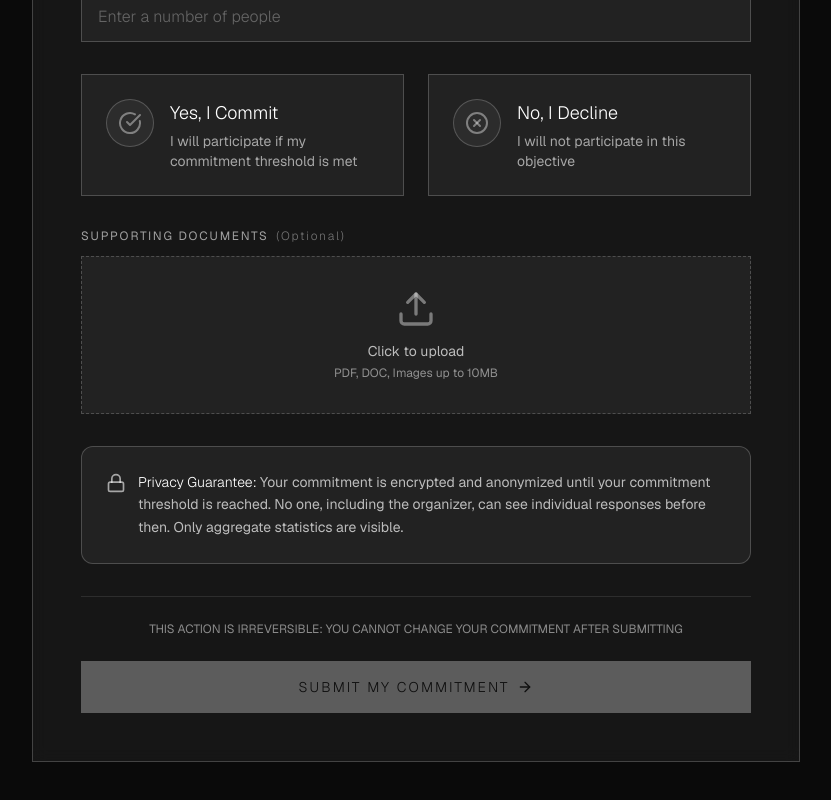
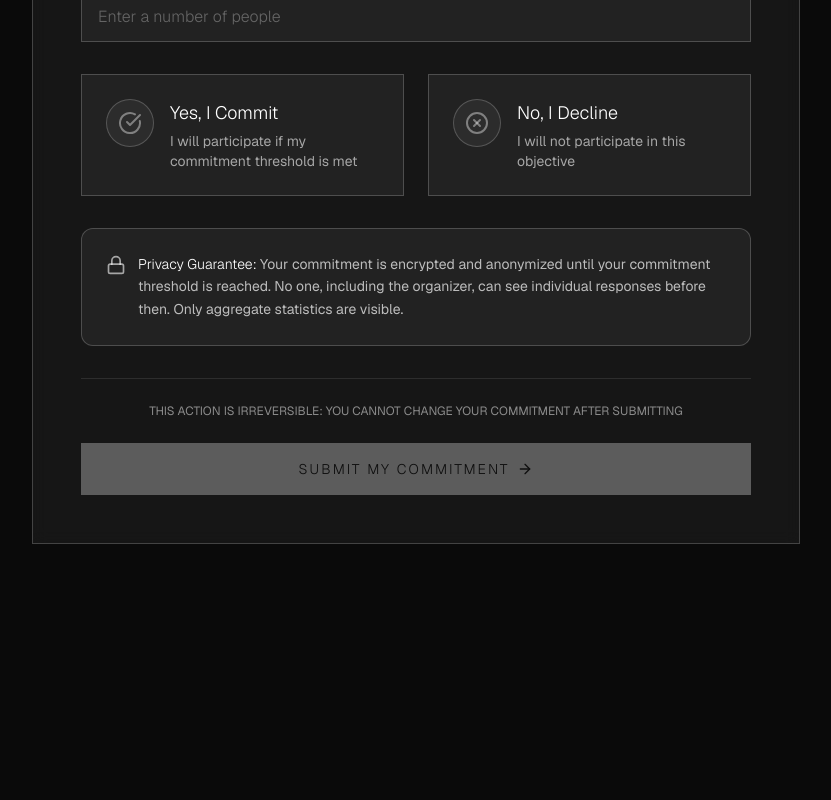
Before and after one commit to XaviC-F/AC2, a Next.js app in the folder ac2_frontend/: page /commit in a window 1280 px wide. Shown: the part 953-1753 px from the top of the page, without its empty margins (224-1055 px from the left). After the commit the page ends 1577 px from the top, so only its background shows below. Built offline with nearby package versions, Linux system fonts and the light colour scheme.

Commit message:
removed supporting document box from commit page

```diff
--- a/ac2_frontend/src/components/CommitmentPage.tsx
+++ b/ac2_frontend/src/components/CommitmentPage.tsx
@@ -583,7 +583,7 @@ export default function CommitmentPage() {
               </div>
 
               {/* File Upload */}
-              <div className="group">
+              {/* <div className="group">
                 <label className="block mb-3 text-xs uppercase tracking-[0.15em] text-white/60 mb-2">
                   Supporting Documents
                   <span className="ml-2 text-white/40 normal-case font-light">(Optional)</span>
@@ -628,7 +628,7 @@ export default function CommitmentPage() {
                     ))}
                   </div>
                 )}
-              </div>
+              </div> */}
 
               {/* Privacy Notice */}
               <div className="border border-white/20 bg-white/5 rounded-xl p-4 sm:p-6">
```
